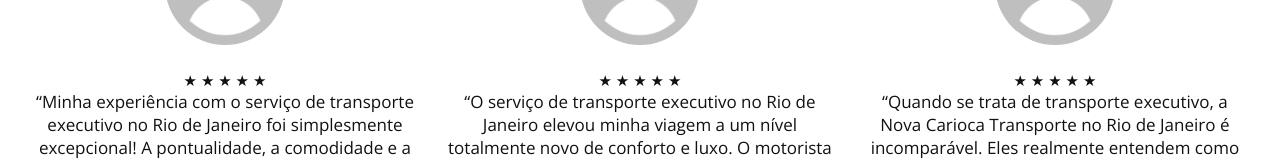
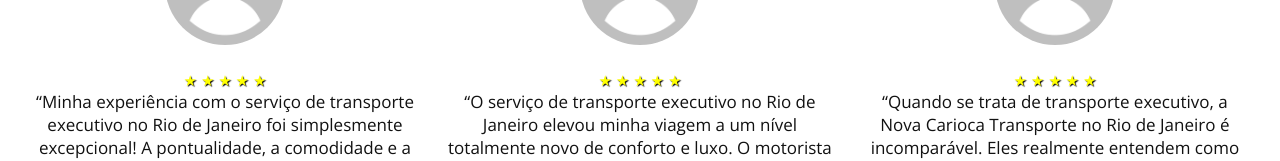
Before and after one commit to ALEEXGGO/alexgo, a plain HTML site: page index.html in a window 1280 px wide. Shown: the part 3318-3479 px from the top of the page. Drawn offline with nearby package versions, Linux system fonts and the light colour scheme.

Commit message:
Add files via upload

```diff
--- a/index.html
+++ b/index.html
@@ -323,6 +323,13 @@
                     <!-- Adicione as 5 estrelas aqui -->
                     <footer>Sofia Martins</footer>
                 </blockquote>
+
+                <style>
+                    .star {
+                        color: yellow; /* Define a cor amarela para o preenchimento das estrelas */
+                        text-shadow: 1px 1px 1px black; /* Define um contorno preto para as estrelas */
+                    }
+                </style>
                 <!-- End of Testimonial-->
 
                 <!--User Testimonial-->
```
